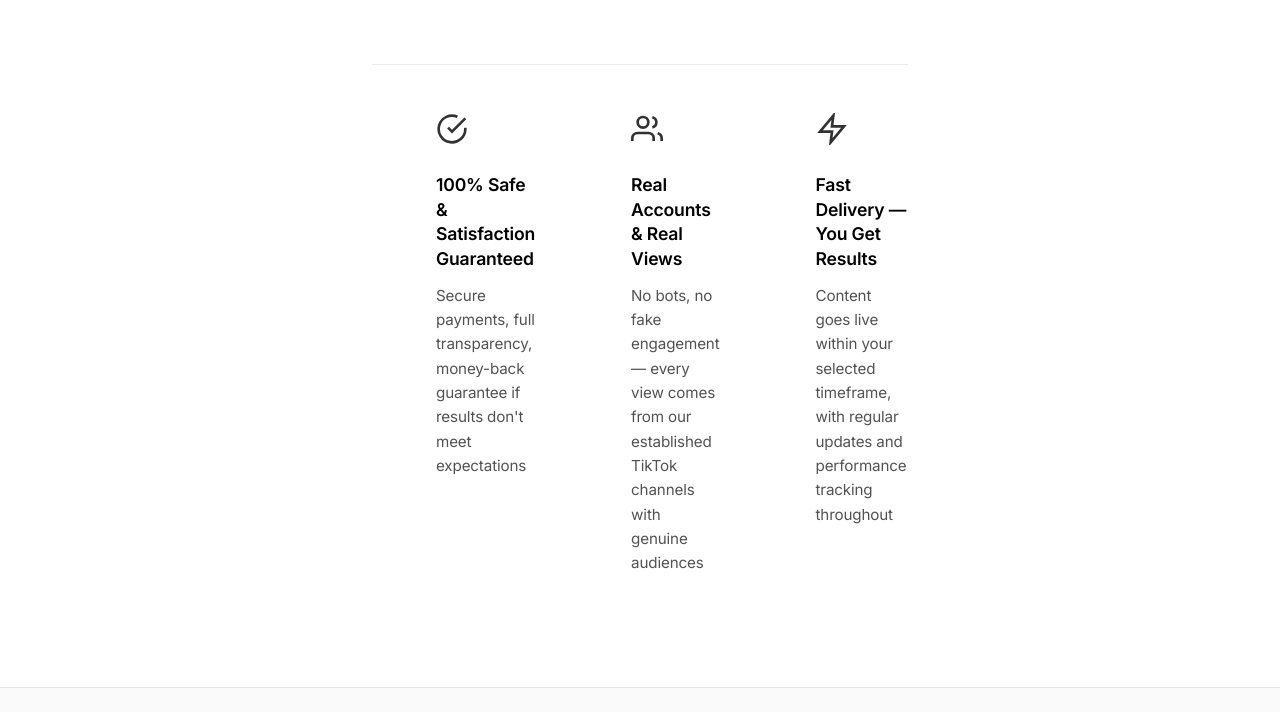
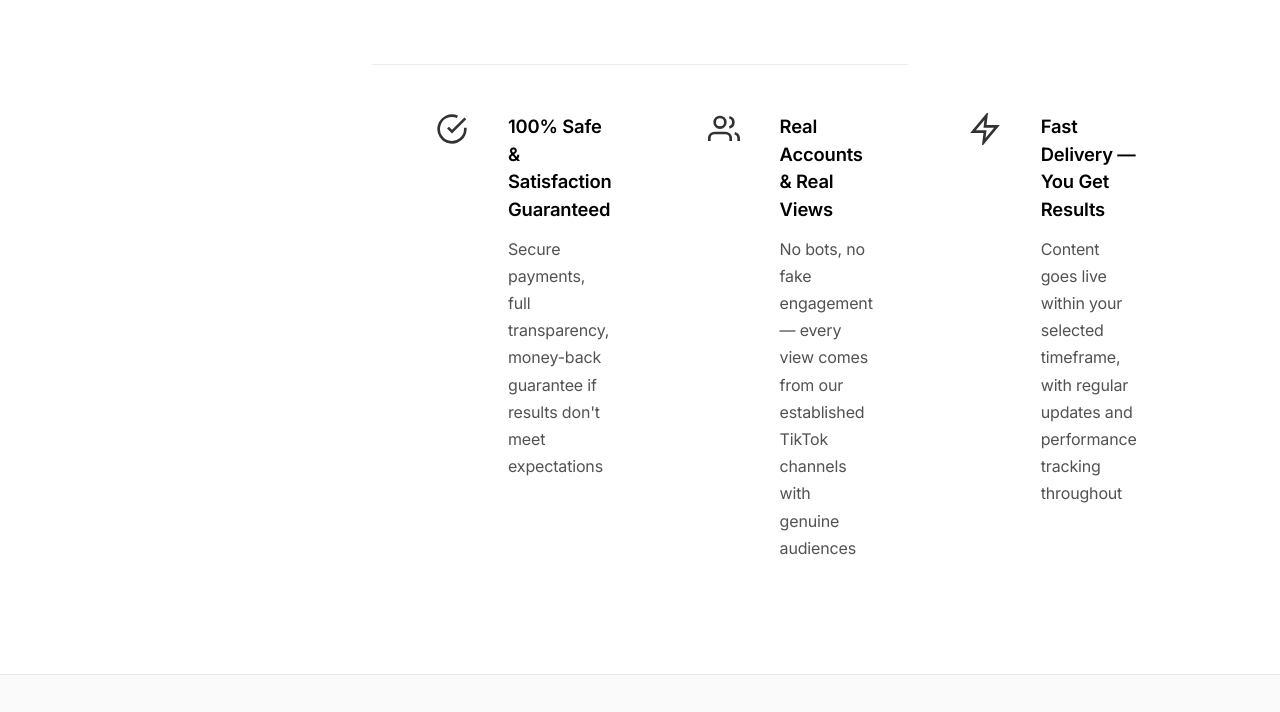
Before and after one commit to nevernot25/social, a website: page index.html in a window 1280 px wide. Shown: the part 3441-4153 px from the top of the page. Drawn offline with Linux system fonts and the light colour scheme; a script that the page names is missing.

Commit message:
Fix trust badges layout - horizontal with more text space

```diff
--- a/style.css
+++ b/style.css
@@ -265,38 +265,39 @@ body {
 
 .trust-item {
     display: flex;
-    flex-direction: column;
+    flex-direction: row;
     align-items: flex-start;
-    gap: 1.25rem;
+    gap: 1.5rem;
     text-align: left;
 }
 
 .trust-icon {
     flex-shrink: 0;
-    width: 40px;
-    height: 40px;
+    width: 48px;
+    height: 48px;
     color: var(--black);
     opacity: 0.8;
 }
 
 .trust-content {
     flex: 1;
+    min-width: 0;
 }
 
 .trust-title {
-    font-size: 1.1rem;
+    font-size: 1.15rem;
     font-weight: 600;
     letter-spacing: -0.01em;
-    line-height: 1.4;
+    line-height: 1.5;
     color: var(--black);
     margin-bottom: 0.75rem;
 }
 
 .trust-description {
-    font-size: 0.95rem;
+    font-size: 1rem;
     font-weight: 400;
     letter-spacing: -0.01em;
-    line-height: 1.6;
+    line-height: 1.7;
     color: var(--gray-600);
 }
 
```
